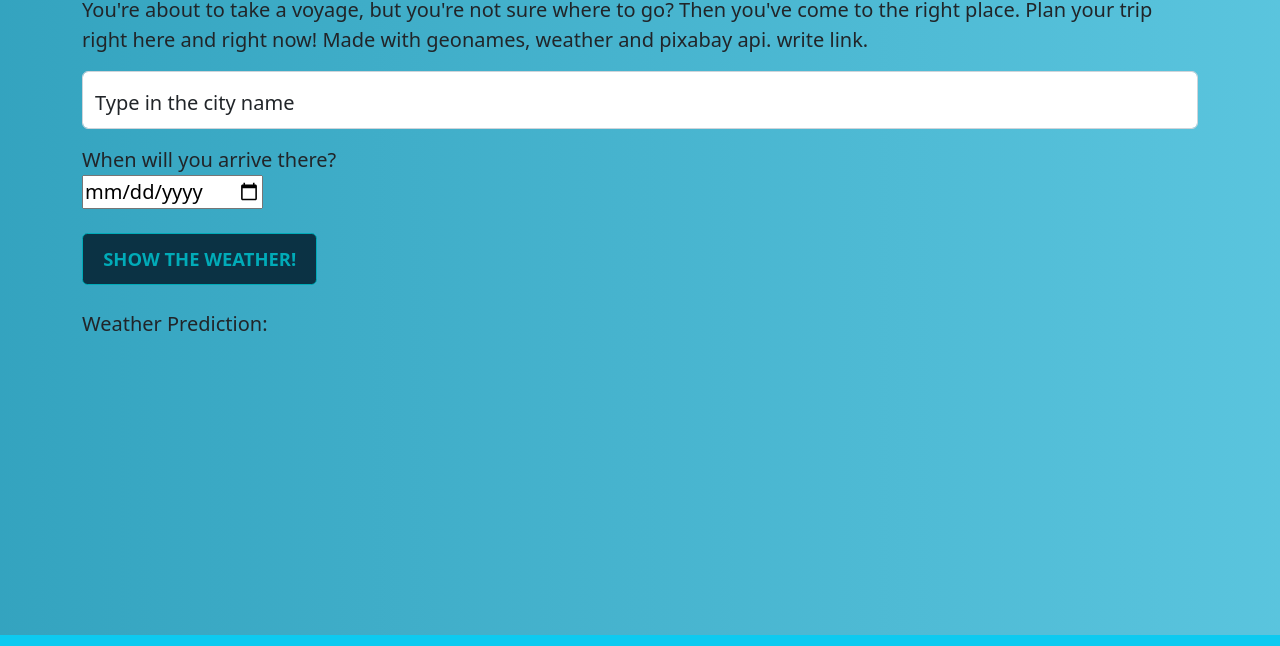
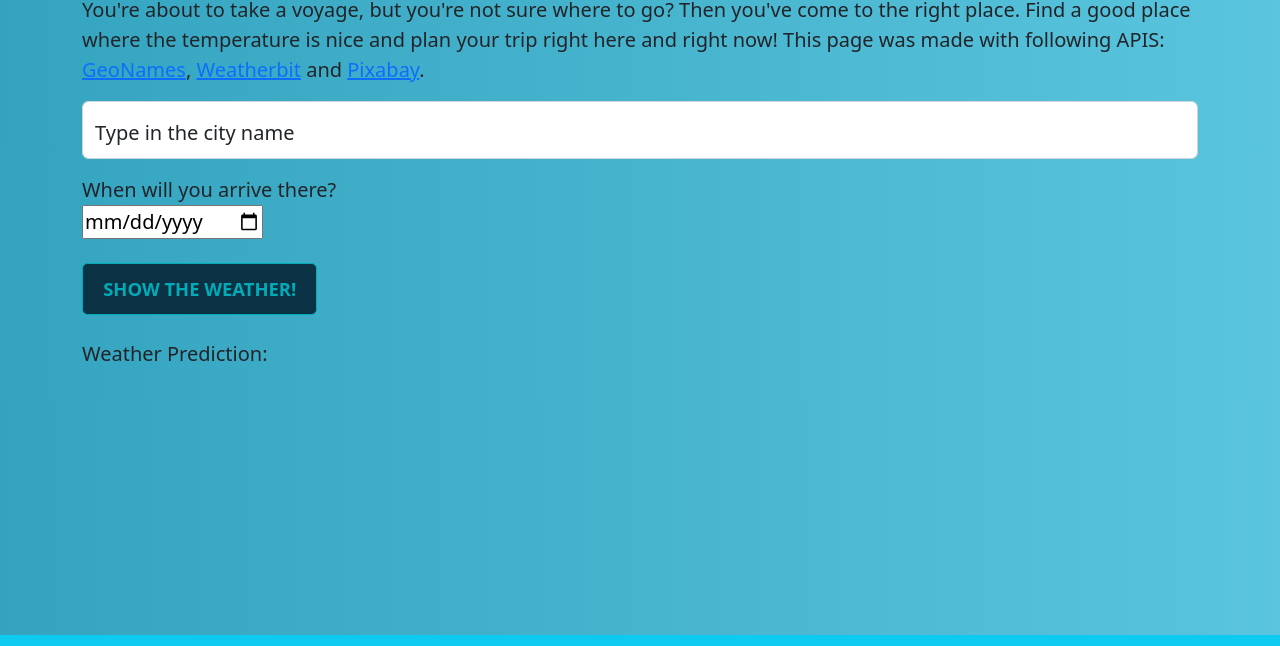
Before and after one commit to PetarJanosevic/TravelApp, a website built with webpack: page src/client/views/index.html in a window 1280 px wide. Shown: the part 109-755 px from the top of the page. Built offline with nearby package versions, Linux system fonts and the light colour scheme.

Commit message:
index API credits
-

```diff
--- a/src/client/views/index.html
+++ b/src/client/views/index.html
@@ -13,13 +13,15 @@
         <div class="container">
             <h1 class="mt-5">Planning your trip has never been easier</h1>
             <p class="lead">
-                You're about to take a voyage, but you're not sure where to go? Then you've come to the right place. Plan your trip right here and right now! Made with geonames,
-                weather and pixabay api. write link.
+                You're about to take a voyage, but you're not sure where to go? Then you've come to the right place.
+                Find a good place where the temperature is nice and plan your trip right here and right now! This page was made with following APIS:
+                <a href="https://www.geonames.org/">GeoNames</a>, <a href="https://www.weatherbit.io/api">Weatherbit</a> and <a href="https://pixabay.com/api/docs/">Pixabay</a>.
             </p>
             <section>
                 <form>
                     <div class="form-floating mb-3" onsubmit="return Client.handleSubmit(event)">
-                        <input type="input" class="form-control" id="city_input" placeholder="cityname">
+                        <input type="input" class="form-control" id="city_input" placeholder="city
+                        name">
                         <label for="floatingInput" class="lead">Type in the city name</label>
                     </div>
 
```
